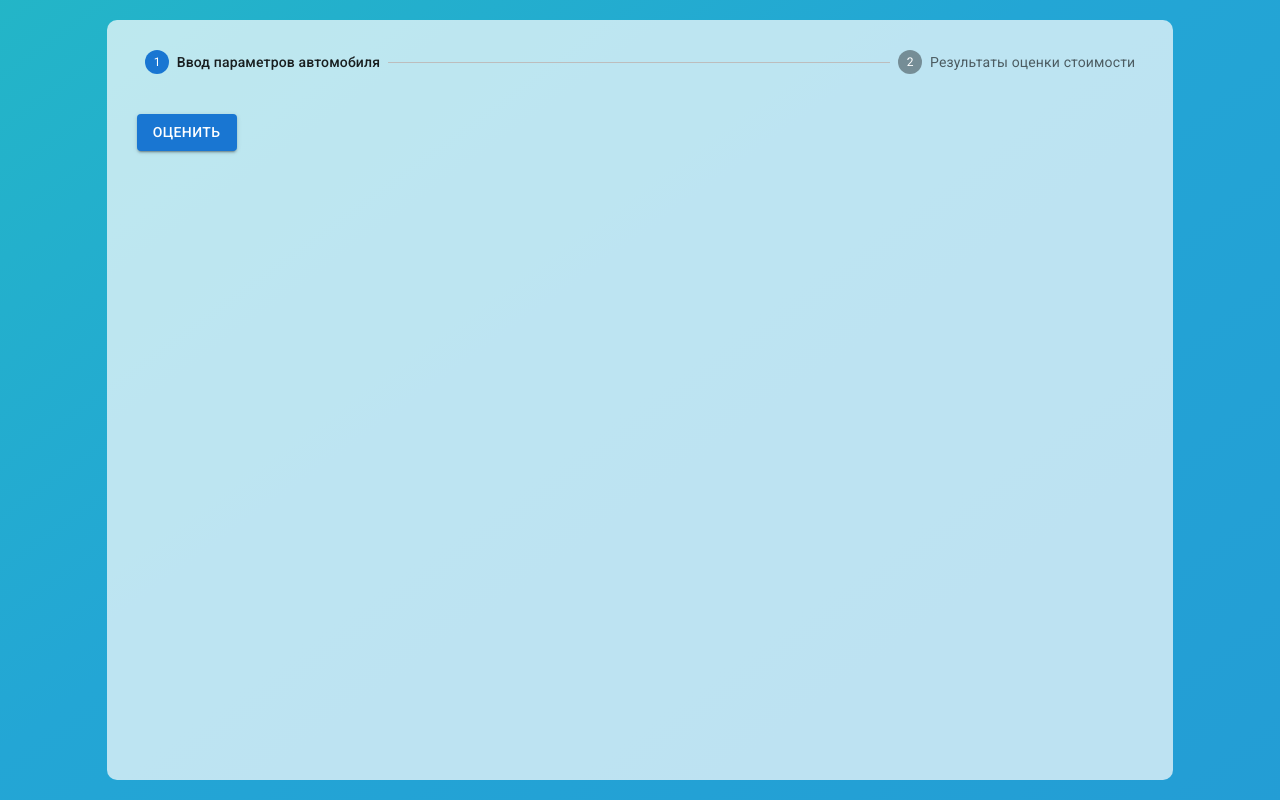
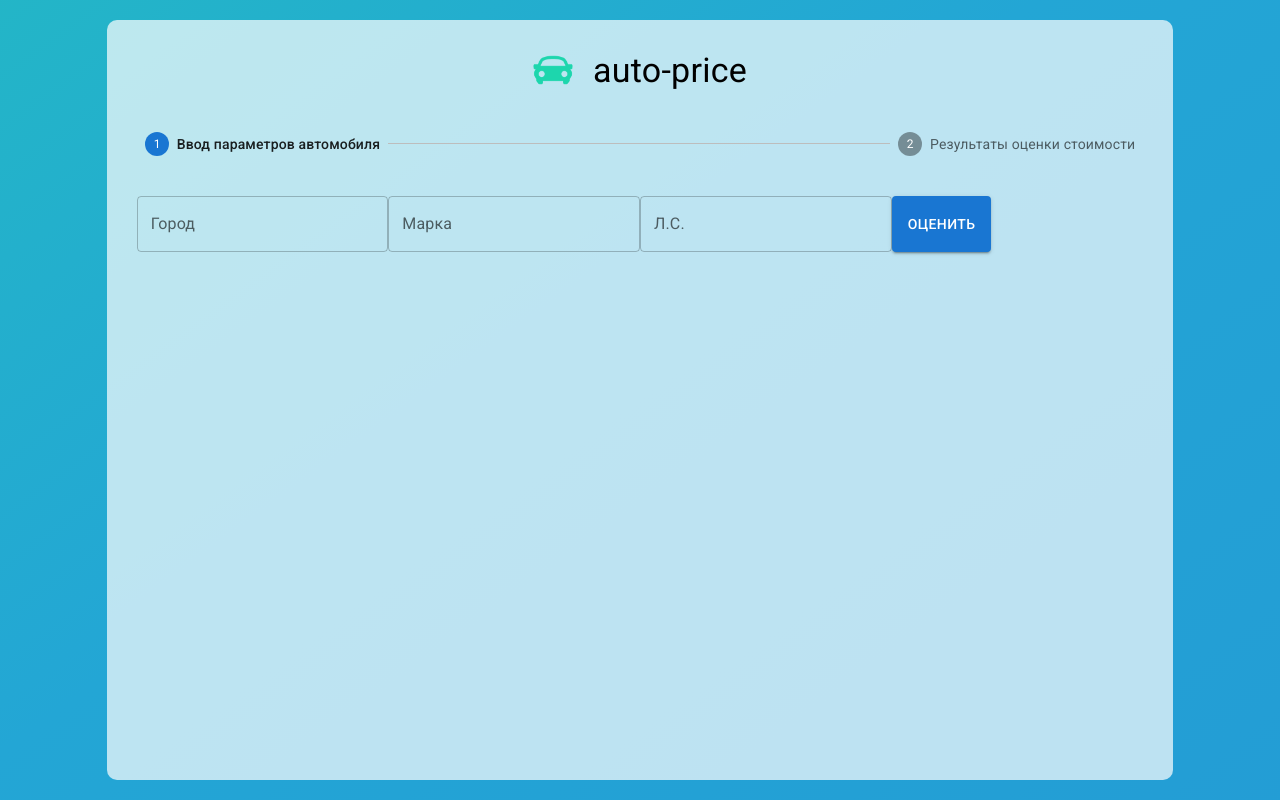
Before and after one commit to MaxUSB/auto-price, a React (Create React App) app in the folder dashboard/: page /predict in a window 1280 px wide. Built offline with nearby package versions, Linux system fonts and the light colour scheme; no server answers.

Commit message:
added form generator and autocomplete form element

```diff
--- /dev/null
+++ b/dashboard/src/components/formGenerator/carForm.ts
@@ -0,0 +1,44 @@
+import {IFormItem, ISelectOption} from '.';
+
+let marksOptions: ISelectOption[] = [];
+let citiesOptions: ISelectOption[] = [];
+let hpsOptions: ISelectOption[] = [];
+
+const ptsOptions: ISelectOption[] = [{label: 'Оригинал', value: 'ORIGINAL'}, {label: 'Дубликат', value: 'DUPLICATE'}];
+
+const carForm = (cities: string[], marks: string[], hps: number[]): IFormItem[] => {
+  citiesOptions = cities.map(city => ({label: city, value: city}));
+  marksOptions = marks.map(mark => ({label: mark, value: mark}));
+  hpsOptions = hps.map(hp => ({label: hp, value: hp}));
+
+  return ([
+    {
+      field: 'city',
+      elementType: 'autocomplete',
+      label: 'Город',
+      selectOptions: citiesOptions,
+    }, {
+      field: 'mark',
+      elementType: 'autocomplete',
+      label: 'Марка',
+      selectOptions: marksOptions,
+    }, {
+      field: 'hp',
+      elementType: 'autocomplete',
+      label: 'Л.С.',
+      selectOptions: hpsOptions,
+    }
+    // {
+    //   field: 'pts',
+    //   elementType: 'select',
+    //   label: 'ПТС',
+    //   selectOptions: ptsOptions,
+    // }, {
+    //   field: 'mileage',
+    //   elementType: 'text',
+    //   label: 'Пробег',
+    // }
+  ]);
+};
+
+export default carForm;
--- /dev/null
+++ b/dashboard/src/components/formGenerator/index.tsx
@@ -0,0 +1,88 @@
+import {IDictionary} from "../../utils/types";
+import React, {ReactNode, ChangeEvent} from 'react';
+import {Grid, Autocomplete, TextField, createFilterOptions} from "@mui/material";
+
+export type THandleChange = (item: string) => (event: ChangeEvent<HTMLInputElement>, customValue?: any) => void;
+
+export interface ISelectOption {
+  label: string | number;
+  value: string | number;
+  inputValue?: string;
+}
+
+export interface IFormItem {
+  elementType: 'autocomplete' | 'select' | 'text';
+  label: string;
+  field: string;
+  selectOptions?: ISelectOption[];
+}
+
+export type TGetFormElements = (
+  item: IFormItem,
+  data: any,
+  handleChange: THandleChange,
+) => ReactNode;
+
+const getValue: any = (data: any, item: IFormItem) => data[item.field];
+
+const formElements: IDictionary<TGetFormElements> = {
+  autocomplete: (item: IFormItem, data: any, handleChange: THandleChange): ReactNode => {
+    const filter = createFilterOptions<ISelectOption>();
+    return (
+      <Grid item xs={3} key={item.field}>
+        <Autocomplete
+          value={getValue(data, item)}
+          options={item.selectOptions!}
+          onChange={(event, newValue) => {
+            const handler = handleChange(item.field);
+            if (newValue) {
+              if (newValue.inputValue) {
+                handler({} as ChangeEvent<HTMLInputElement>, newValue.inputValue);
+              } else {
+                handler({} as ChangeEvent<HTMLInputElement>, newValue.value);
+              }
+            } else {
+              handler({} as ChangeEvent<HTMLInputElement>, undefined);
+            }
+          }}
+          filterOptions={(options, params) => {
+            const filtered = filter(options, params);
+            const {inputValue} = params;
+            const isExisting = options.some(option => inputValue === option.label);
+            if (inputValue !== '' && !isExisting) {
+              filtered.push({
+                inputValue,
+                label: `Добавить '${inputValue}'`,
+                value: inputValue,
+              });
+            }
+            return filtered;
+          }}
+          getOptionLabel={option => {
+            if (option.inputValue) {
+              return option.inputValue;
+            }
+            return option.label;
+          }}
+          renderOption={(props, option) => <li {...props}>{option.label}</li>}
+          renderInput={params => (<TextField {...params} label={item.label}/>)}
+          freeSolo
+        />
+      </Grid>
+    );
+  },
+};
+
+const formGenerator = (
+  items: IFormItem[],
+  data: any,
+  handleChange: THandleChange,
+): ReactNode[] => items.map((item: IFormItem) => (
+  formElements[item.elementType](
+    item,
+    data,
+    handleChange,
+  )
+));
+
+export default formGenerator;
--- a/dashboard/src/pages/predict.tsx
+++ b/dashboard/src/pages/predict.tsx
@@ -1,8 +1,10 @@
 import api from '../utils/api';
 import {createStyles, makeStyles} from '@mui/styles';
 import {IDictionary, TResponse} from '../utils/types';
-import React, {FormEvent, useEffect, useState} from 'react';
-import {Button, Grid, Stepper, Step, StepLabel, Stack, Snackbar, Alert, Backdrop, CircularProgress} from '@mui/material'
+import carForm from "../components/formGenerator/carForm";
+import React, {ChangeEvent, FormEvent, useEffect, useState} from 'react';
+import formGenerator, {IFormItem} from "../components/formGenerator";
+import {Button, Grid, Stepper, Step, StepLabel, Stack, Snackbar, Alert, Backdrop, CircularProgress, Avatar, Typography} from '@mui/material'
 
 const useStyles = makeStyles(() =>
   createStyles({
@@ -18,6 +20,10 @@ const useStyles = makeStyles(() =>
       height: 'calc(100% - 40px)',
       backgroundColor: '#FFFFFFB2',
     },
+    logo: {
+      gap: '20px',
+      justifyContent: 'center',
+    },
   }),
 );
 
@@ -29,8 +35,9 @@ interface IError {
 }
 
 interface ICatalogs {
+  hpList?: number[];
+  cityList?: string[];
   markList?: string[];
-  hpList?: number[];
 }
 
 interface ICar {
@@ -38,12 +45,12 @@ interface ICar {
   mark?: string;
   city?: number;
   year?: number;
-  pts?: boolean;
+  pts?: string;
   owners?: number;
   mileage?: number;
-  transmission?: 'MT' | 'AT';
-  fuelType?: 'Бензин' | 'Дизель';
-  gearType?: 'Полный привод' | 'Монопривод';
+  fuelType?: string;
+  gearType?: string;
+  transmission?: string;
 }
 
 interface IPredictState {
@@ -75,7 +82,7 @@ const Predict = () => {
     const responses = await Promise.all(tasks);
     const catalogs: IDictionary<any[]> = {...state.catalogs};
     const errors: string[] = [];
-    responses.forEach(response => {
+    responses.forEach((response: TResponse) => {
       if (!response.success) {
         errors.push(response.error!);
       } else {
@@ -91,13 +98,25 @@ const Predict = () => {
     }
   };
 
-  const handleCloseNotification = (event?: React.SyntheticEvent | Event, reason?: string) => {
-    if (reason !== 'clickaway') {
-      setState({...state, error: {...state.error, open: false}});
-    }
-  };
+  // const handleCloseNotification = (event?: React.SyntheticEvent | Event, reason?: string) => {
+  //   if (reason !== 'clickaway') {
+  //     setState({...state, error: {...state.error, open: false}});
+  //   }
+  // };
 
   const handleChangeStep = (activeStep: number) => () => setState({...state, activeStep});
+
+  const carFormInit: IFormItem[] = carForm(
+    state.catalogs.cityList || [],
+    state.catalogs.markList || [],
+    state.catalogs.hpList || [],
+  );
+
+  const handleChange = (item: string) => (event: ChangeEvent<HTMLInputElement>, customValue?: any) => {
+    const {value} = event.target || {};
+    let newValue = customValue || value;
+    setState({...state, car: {...state.car, [item]: newValue}});
+  };
 
   const handleSubmit = async (event: FormEvent) => {
     event.preventDefault();
@@ -119,6 +138,10 @@ const Predict = () => {
     <Grid container className={classes.root}>
       <Grid container item xs={10} direction="column" className={classes.content}>
         <Stack spacing={5}>
+          <Grid item container className={classes.logo}>
+            <Avatar src="logo.png" alt="Auto Price" sx={{width: 40, height: 40}}/>
+            <Typography variant="h4" textAlign="center">auto-price</Typography>
+          </Grid>
           <Grid item xs={12}>
             <Stepper activeStep={state.activeStep}>
               {steps.map((step, num) => (
@@ -130,7 +153,8 @@ const Predict = () => {
           </Grid>
           <Grid item xs={12}>
             {state.activeStep === 0 ? (
-              <Grid item xs={12} component="form" onSubmit={handleSubmit}>
+              <Grid container item xs={12} component="form" onSubmit={handleSubmit}>
+                {formGenerator(carFormInit, state.car, handleChange)}
                 <Button variant="contained" type="submit">Оценить</Button>
               </Grid>
             ) : (
```
